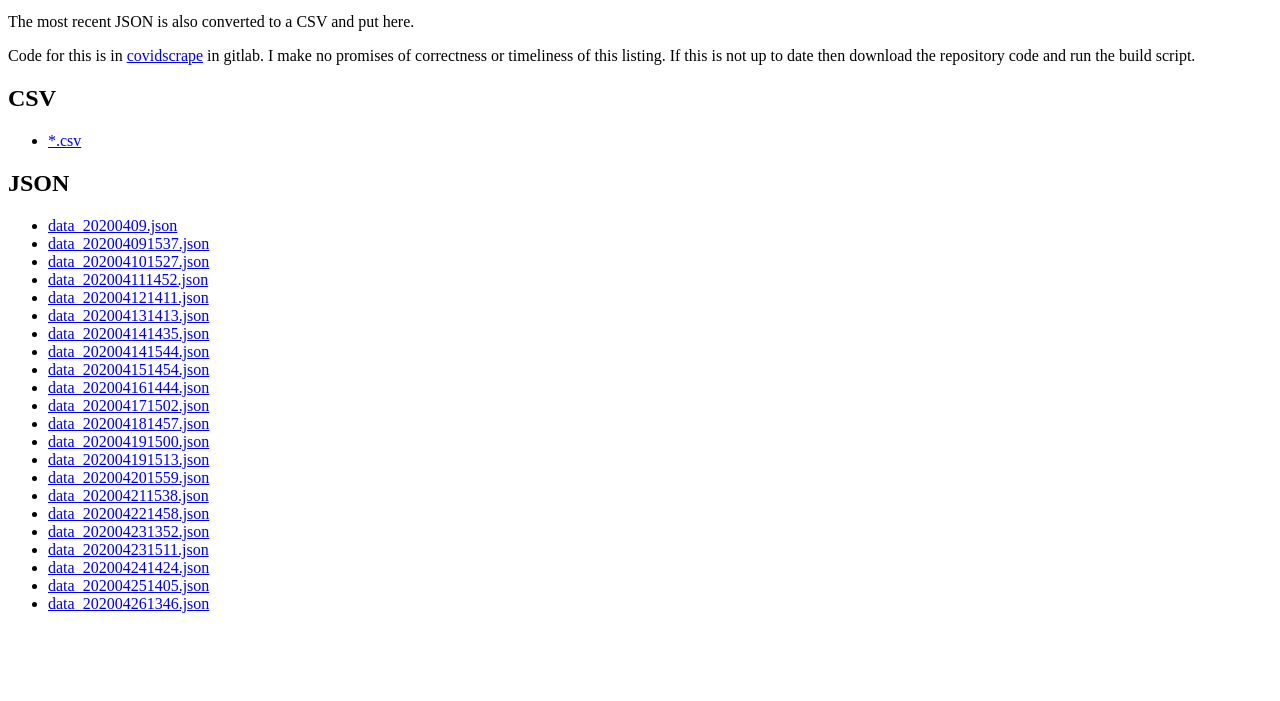
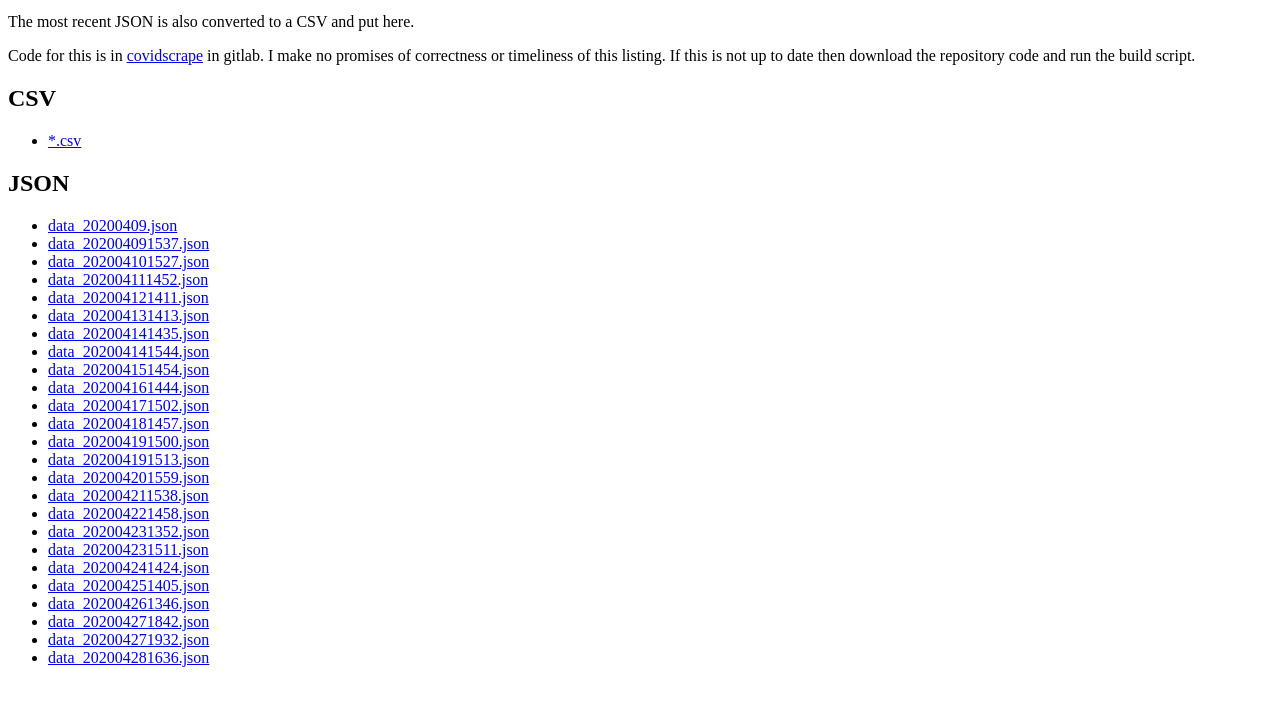
Before and after one commit to maxeyre/COVID-19, a plain HTML site: page data_scraper/public/index.html in a window 1280 px wide. Shown: the part 87-788 px from the top of the page. Drawn offline with Linux system fonts and the light colour scheme.

Commit message:
“scrape”

```diff
--- a/data_scraper/public/index.html
+++ b/data_scraper/public/index.html
@@ -37,4 +37,7 @@ run the build script.
 <li><a href="data_202004241424.json">data_202004241424.json</a></li>
 <li><a href="data_202004251405.json">data_202004251405.json</a></li>
 <li><a href="data_202004261346.json">data_202004261346.json</a></li>
+<li><a href="data_202004271842.json">data_202004271842.json</a></li>
+<li><a href="data_202004271932.json">data_202004271932.json</a></li>
+<li><a href="data_202004281636.json">data_202004281636.json</a></li>
 </ul>
```
